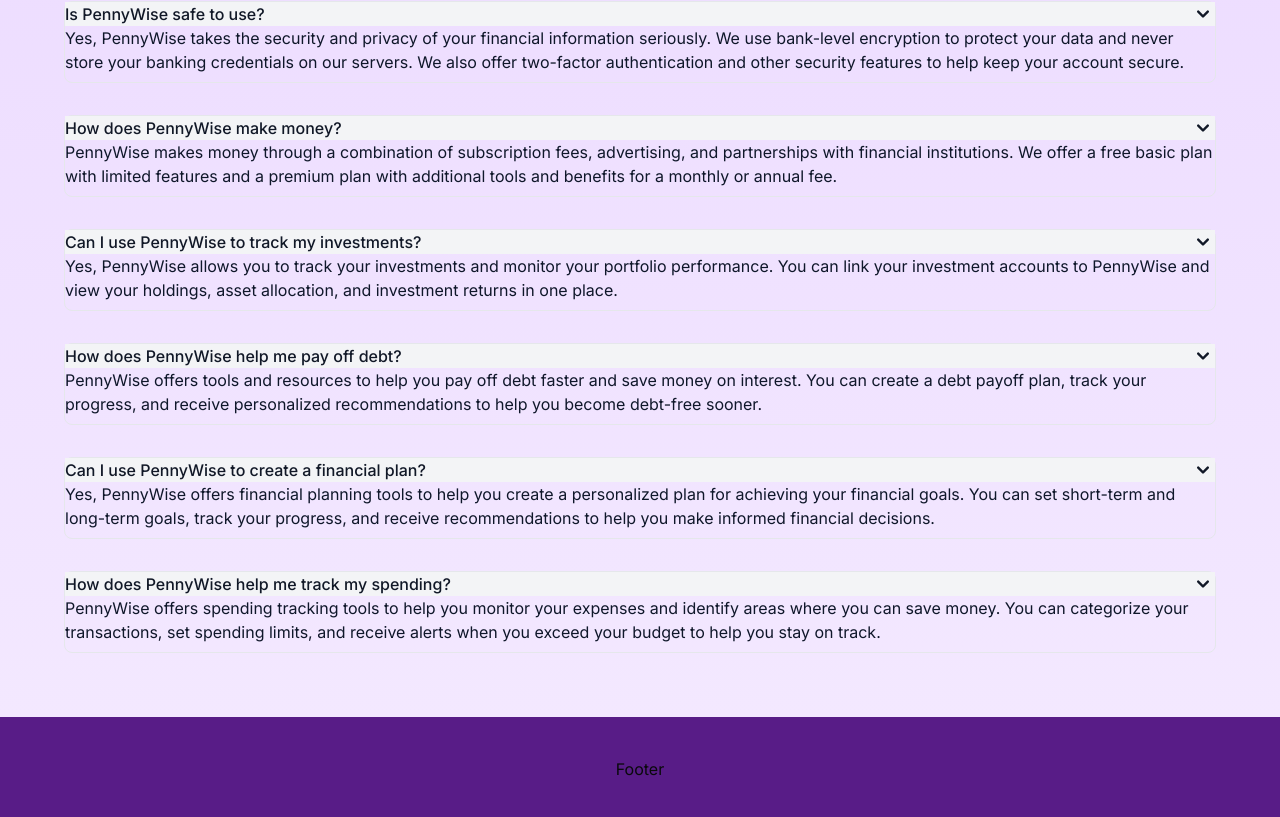
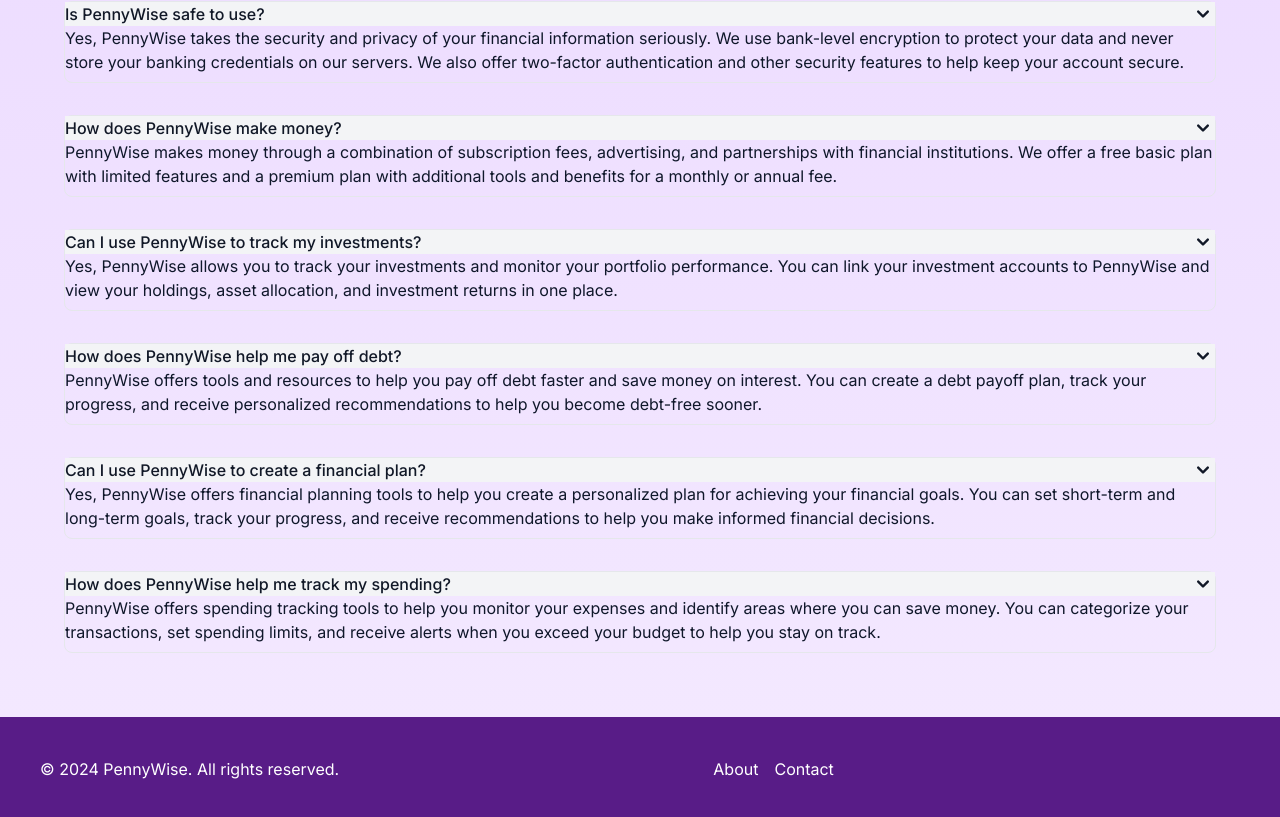
Before and after one commit to kofiad/pennywise, a Next.js app: page / in a window 1280 px wide. Shown: the part 2475-3292 px from the top of the page. Built offline with nearby package versions, Linux system fonts and the light colour scheme; no server answers.

Commit message:
Refactor Footer component to update styling and add social media links

```diff
--- a/components/Footer.jsx
+++ b/components/Footer.jsx
@@ -1,11 +1,28 @@
-import React from 'react'
+import React from 'react';
 
 export default function Footer() {
   return (
-    <footer>
-        <div className=" flex items-center justify-center p-4 bg-purple-900 md:p-8 lg:p-10 dark:bg-gray-800">
-          <span>Footer</span>
+    <footer className="bg-purple-900 dark:bg-gray-800 p-4 md:p-8 lg:p-10">
+      <div className="container mx-auto flex flex-col md:flex-row items-center justify-between">
+        <div className="text-white mb-4 md:mb-0">
+          <span>&copy; 2024 PennyWise. All rights reserved.</span>
         </div>
+        <div className="flex space-x-4 mb-4 md:mb-0">
+          <a href="/about" className="text-white hover:text-gray-400">About</a>
+          <a href="/contact" className="text-white hover:text-gray-400">Contact</a>
+        </div>
+        <div className="flex space-x-4">
+          <a href="https://facebook.com" className="text-white hover:text-gray-400">
+            <i className="fab fa-facebook-f"></i>
+          </a>
+          <a href="https://twitter.com" className="text-white hover:text-gray-400">
+            <i className="fab fa-twitter"></i>
+          </a>
+          <a href="https://instagram.com" className="text-white hover:text-gray-400">
+            <i className="fab fa-instagram"></i>
+          </a>
+        </div>
+      </div>
     </footer>
-  )
+  );
 }
```
